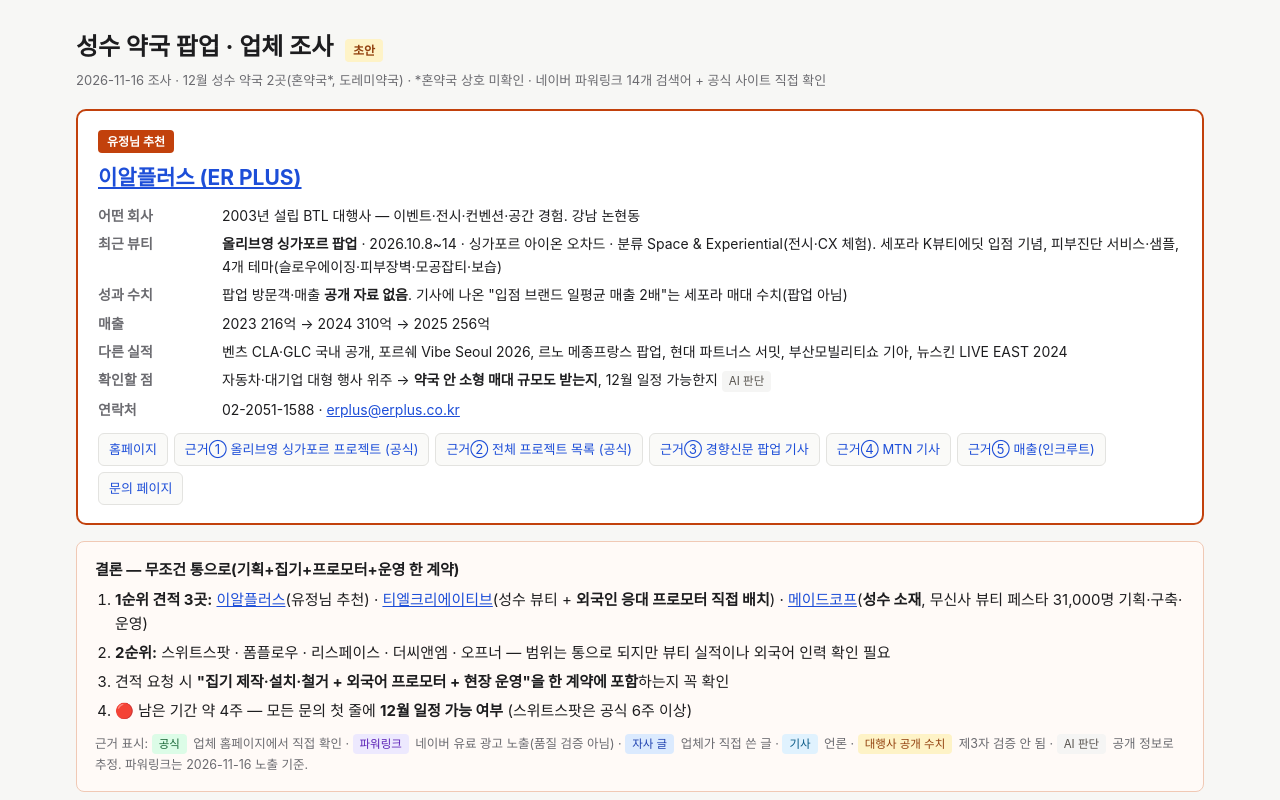
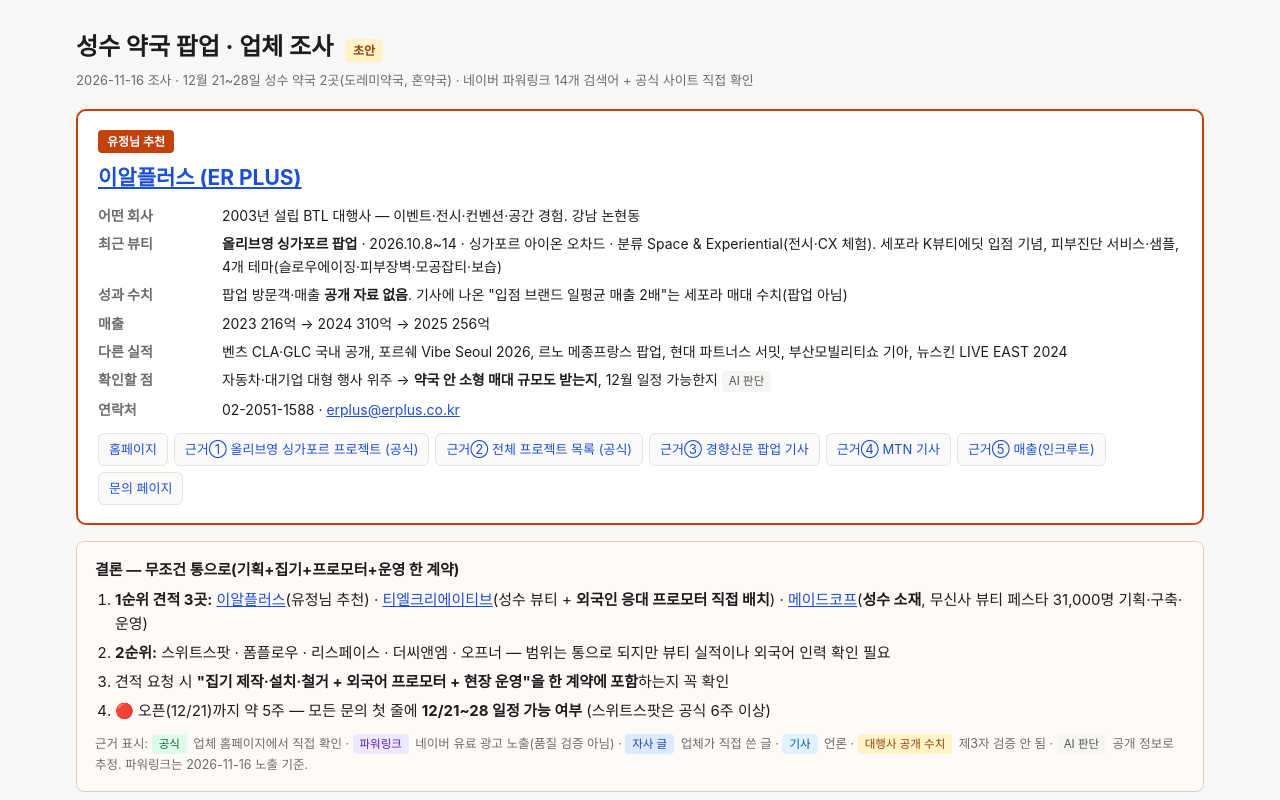
Before and after one commit to gimyedalm-collab/seongsu-popup-vendors, a plain HTML site: page index.html in a window 1280 px wide. Shown: the top 800 px of the page. Drawn offline with Linux system fonts and the light colour scheme.

Commit message:
일정 12/21~28 반영
Co-Authored-By: Claude Opus 5.5 <noreply@anthropic.com>

```diff
--- a/index.html
+++ b/index.html
@@ -62,7 +62,7 @@ td.mk{text-align:center;width:52px}
 <div class="wrap">
 
 <h1>성수 약국 팝업 · 업체 조사 <span class="draft">초안</span></h1>
-<div class="meta">2026-11-16 조사 · 12월 성수 약국 2곳(혼약국*, 도레미약국) · *혼약국 상호 미확인 · 네이버 파워링크 14개 검색어 + 공식 사이트 직접 확인</div>
+<div class="meta">2026-11-16 조사 · 12월 21~28일 성수 약국 2곳(도레미약국, 혼약국) · 네이버 파워링크 14개 검색어 + 공식 사이트 직접 확인</div>
 
 <!-- 유정님 추천 -->
 <section class="pick">
@@ -94,7 +94,7 @@ td.mk{text-align:center;width:52px}
 <li><b>1순위 견적 3곳:</b> <a href="https://www.erplus.co.kr/" target="_blank">이알플러스</a>(유정님 추천) · <a href="https://www.tlcreative.co.kr" target="_blank">티엘크리에이티브</a>(성수 뷰티 + <b>외국인 응대 프로모터 직접 배치</b>) · <a href="https://madecorporation.com" target="_blank">메이드코프</a>(<b>성수 소재</b>, 무신사 뷰티 페스타 31,000명 기획·구축·운영)</li>
 <li><b>2순위:</b> 스위트스팟 · 폼플로우 · 리스페이스 · 더씨앤엠 · 오프너 — 범위는 통으로 되지만 뷰티 실적이나 외국어 인력 확인 필요</li>
 <li>견적 요청 시 <b>"집기 제작·설치·철거 + 외국어 프로모터 + 현장 운영"을 한 계약에 포함</b>하는지 꼭 확인</li>
-<li>🔴 남은 기간 약 4주 — 모든 문의 첫 줄에 <b>12월 일정 가능 여부</b> (스위트스팟은 공식 6주 이상)</li>
+<li>🔴 오픈(12/21)까지 약 5주 — 모든 문의 첫 줄에 <b>12/21~28 일정 가능 여부</b> (스위트스팟은 공식 6주 이상)</li>
 </ol>
 <p class="legend">근거 표시: <span class="tag t-off">공식</span> 업체 홈페이지에서 직접 확인 · <span class="tag t-ad">파워링크</span> 네이버 유료 광고 노출(품질 검증 아님) · <span class="tag t-blog">자사 글</span> 업체가 직접 쓴 글 · <span class="tag t-news">기사</span> 언론 · <span class="tag t-self">대행사 공개 수치</span> 제3자 검증 안 됨 · <span class="tag t-ai">AI 판단</span> 공개 정보로 추정. 파워링크는 2026-11-16 노출 기준.</p>
 </div>
@@ -163,7 +163,7 @@ td.mk{text-align:center;width:52px}
 <h2>문의할 때 꼭 물어볼 것</h2>
 <h3>공통</h3>
 <ul class="check">
-<li><b>12월 일정 가능 여부</b> (남은 기간 약 4주)</li>
+<li><b>12/21~28 일정 가능 여부</b> (오픈까지 약 5주)</li>
 <li><b>집기 제작·설치·철거 + 외국어 프로모터 + 현장 운영을 한 계약·한 담당자로</b> 진행 가능한지</li>
 <li>뷰티·약국·리테일 매장 안 진행 사례 (사진·수치)</li>
 </ul>
```
